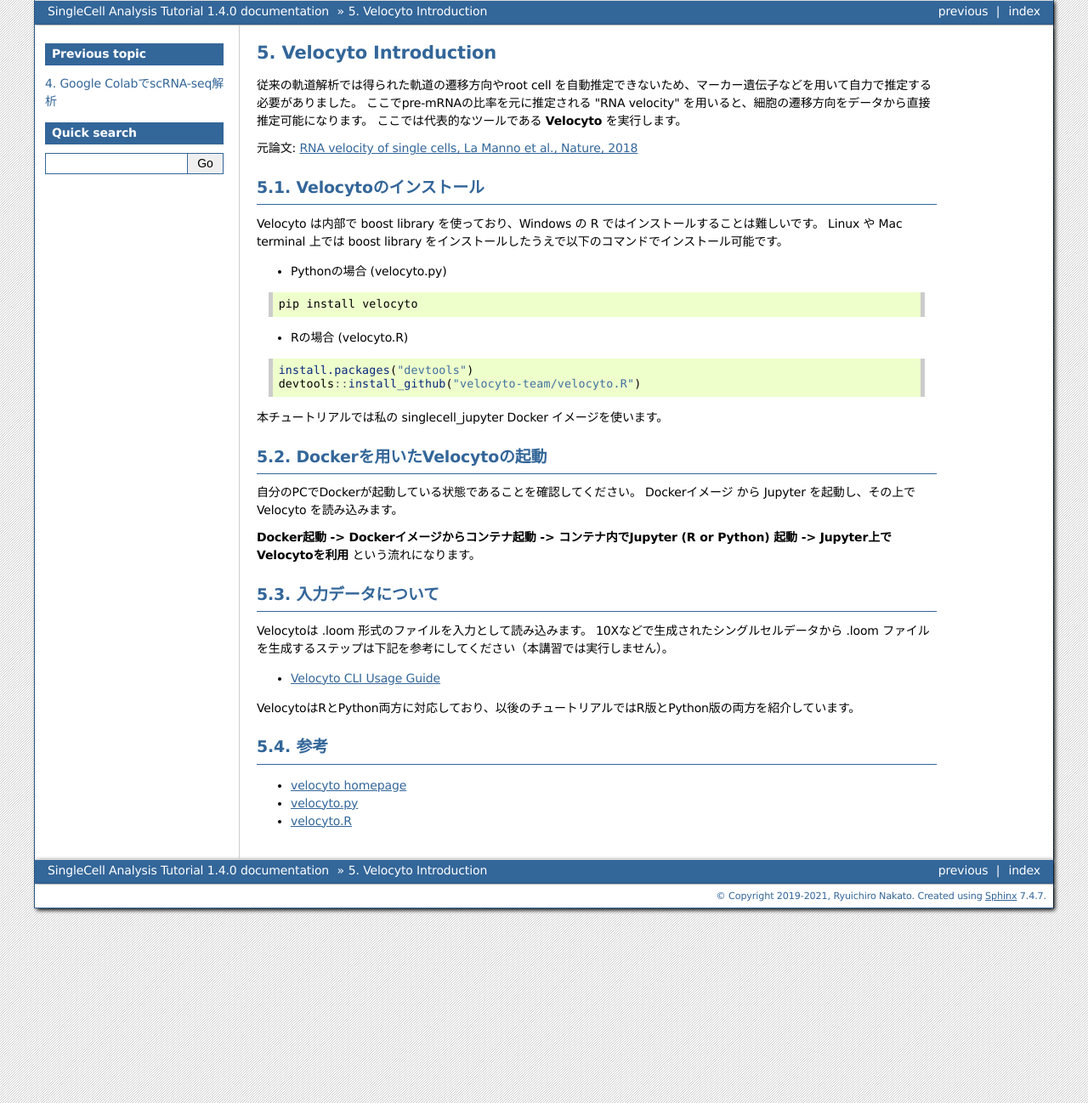
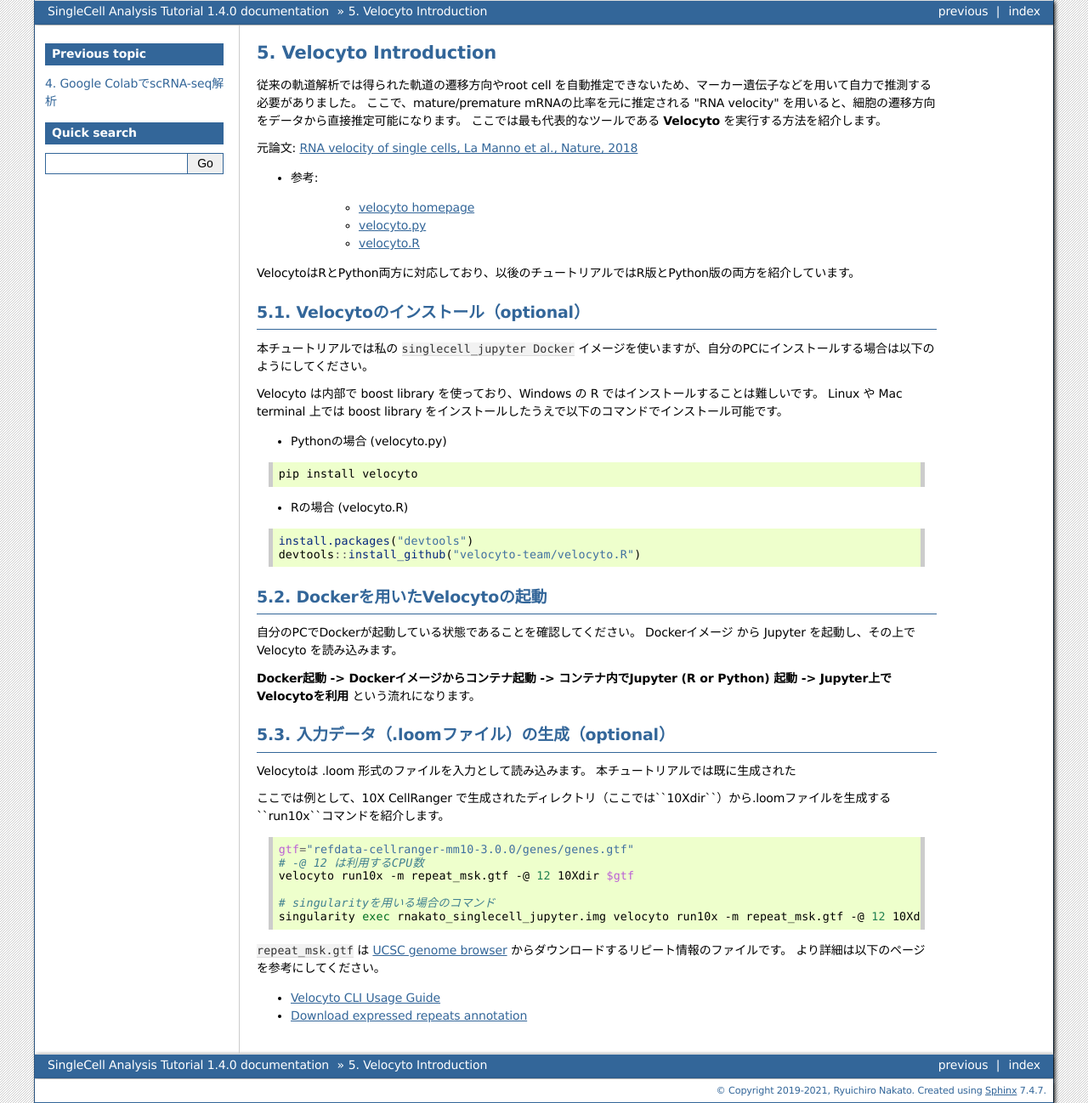
Before and after one commit to rnakato/SinglecellAnalysisTutorial, a Sphinx documentation site: the page built from docs/notebooks/Velocyto.rst, in a window 1280 px wide. Shown: the whole page at 85% size. Built offline with Sphinx 7.4.7, drawn with Linux system fonts in a browser that asks for light colours; pages that are not in the unit, such as notebooks, are missing from menus.

Commit message:
modify Manual

```diff
--- a/docs/notebooks/Velocyto.rst
+++ b/docs/notebooks/Velocyto.rst
@@ -2,15 +2,26 @@
 Velocyto Introduction
 ================================
 
-従来の軌道解析では得られた軌道の遷移方向やroot cell を自動推定できないため、マーカー遺伝子などを用いて自力で推定する必要がありました。
-ここでpre-mRNAの比率を元に推定される "RNA velocity" を用いると、細胞の遷移方向をデータから直接推定可能になります。
-ここでは代表的なツールである **Velocyto** を実行します。
+従来の軌道解析では得られた軌道の遷移方向やroot cell を自動推定できないため、マーカー遺伝子などを用いて自力で推測する必要がありました。
+ここで、mature/premature mRNAの比率を元に推定される "RNA velocity" を用いると、細胞の遷移方向をデータから直接推定可能になります。
+ここでは最も代表的なツールである **Velocyto** を実行する方法を紹介します。
 
 元論文: `RNA velocity of single cells, La Manno et al., Nature, 2018 <https://www.nature.com/articles/s41586-018-0414-6>`_
 
+- 参考:
 
-Velocytoのインストール
+     - `velocyto homepage <http://velocyto.org/>`_
+     - `velocyto.py <http://velocyto.org/velocyto.py/index.html>`_
+     - `velocyto.R <https://github.com/velocyto-team/velocyto.R>`_
+
+
+VelocytoはRとPython両方に対応しており、以後のチュートリアルではR版とPython版の両方を紹介しています。
+
+
+Velocytoのインストール（optional）
 --------------------------------------------
+
+本チュートリアルでは私の ``singlecell_jupyter Docker`` イメージを使いますが、自分のPCにインストールする場合は以下のようにしてください。
 
 Velocyto は内部で boost library を使っており、Windows の R ではインストールすることは難しいです。
 Linux や Mac terminal 上では boost library をインストールしたうえで以下のコマンドでインストール可能です。
@@ -37,19 +46,24 @@
 
 **Docker起動 -> Dockerイメージからコンテナ起動 -> コンテナ内でJupyter (R or Python) 起動 -> Jupyter上でVelocytoを利用** という流れになります。
 
+入力データ（.loomファイル）の生成（optional）
+------------------------------------------------------------
+Velocytoは .loom 形式のファイルを入力として読み込みます。
+本チュートリアルでは既に生成された
 
-入力データについて
---------------------------------------------
-Velocytoは .loom 形式のファイルを入力として読み込みます。
-10Xなどで生成されたシングルセルデータから .loom ファイルを生成するステップは下記を参考にしてください（本講習では実行しません）。
+ここでは例として、10X CellRanger で生成されたディレクトリ（ここでは``10Xdir``）から.loomファイルを生成する``run10x``コマンドを紹介します。
+
+.. code-block:: sh
+
+    gtf="refdata-cellranger-mm10-3.0.0/genes/genes.gtf"
+    # -@ 12 は利用するCPU数
+    velocyto run10x -m repeat_msk.gtf -@ 12 10Xdir $gtf
+
+    # singularityを用いる場合のコマンド
+    singularity exec rnakato_singlecell_jupyter.img velocyto run10x -m repeat_msk.gtf -@ 12 10Xdir $gtf
+
+``repeat_msk.gtf`` は `UCSC genome browser <https://genome.ucsc.edu/cgi-bin/hgTables?hgsid=611454127_NtvlaW6xBSIRYJEBI0iRDEWisITa&clade=mammal&org=Mouse&db=mm10&hgta_group=allTracks&hgta_track=rmsk&hgta_table=0&hgta_regionType=genome&position=chr12%3A56694976-56714605&hgta_outputType=primaryTable&hgta_outputType=gff&hgta_outFileName=mm10_rmsk.gtf>`_ からダウンロードするリピート情報のファイルです。
+より詳細は以下のページを参考にしてください。
 
 - `Velocyto CLI Usage Guide <http://velocyto.org/velocyto.py/tutorial/cli.html>`_
-
-VelocytoはRとPython両方に対応しており、以後のチュートリアルではR版とPython版の両方を紹介しています。
-
-参考
---------------------------------------------
-
-- `velocyto homepage <http://velocyto.org/>`_
-- `velocyto.py <http://velocyto.org/velocyto.py/index.html>`_
-- `velocyto.R <https://github.com/velocyto-team/velocyto.R>`_
+- `Download expressed repeats annotation <http://velocyto.org/velocyto.py/tutorial/cli.html#preparation>`_
```
Also changed, not shown: other parts of docs/notebooks/Velocyto.rst (+0 -2 lines).
